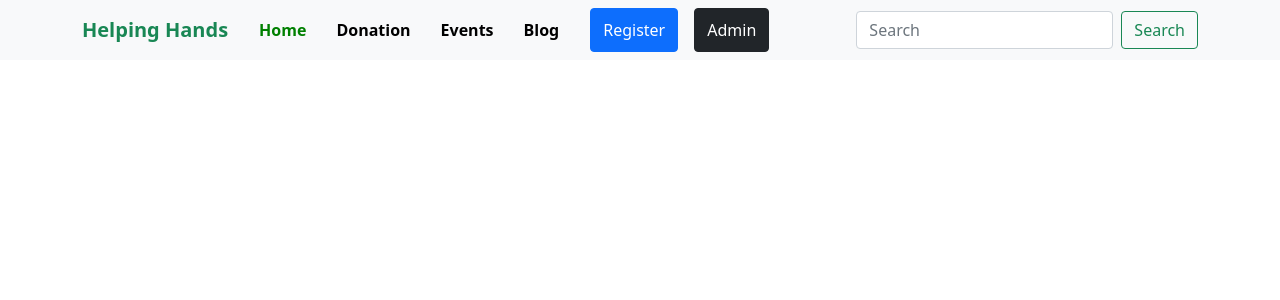
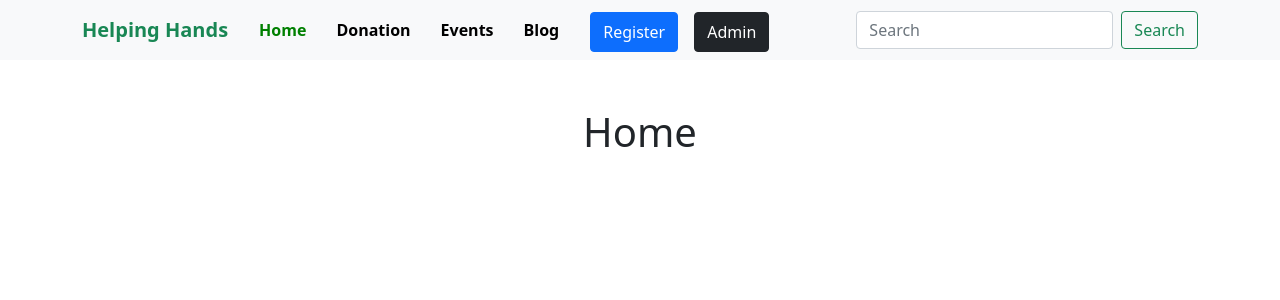
Before and after one commit to FahamidulDipro/helping-hands, a React (Create React App) app: page / in a window 1280 px wide. Shown: the top 300 px of the page. Built offline with nearby package versions, Linux system fonts and the light colour scheme.

Commit message:
Route setup for different components

```diff
--- a/src/App.js
+++ b/src/App.js
@@ -1,11 +1,25 @@
 import "./App.css";
 import "bootstrap/dist/css/bootstrap.min.css";
 import Navigation from "./components/Navigation/Navigation";
+import { Route, Routes } from "react-router-dom";
+import Home from "./components/Home/Home";
+import Donation from "./components/Donation/Donation";
+import Events from "./components/Events/Events";
+import Blog from "./components/Blog/Blog";
+import NotFound from "./components/NotFound/NotFound";
 
 function App() {
   return (
     <div className="App">
       <Navigation></Navigation>
+      <Routes>
+        <Route path="/" element={<Home></Home>}></Route>
+        <Route path="/home" element={<Home></Home>}></Route>
+        <Route path="/donation" element={<Donation></Donation>}></Route>
+        <Route path="/events" element={<Events></Events>}></Route>
+        <Route path="/blog" element={<Blog></Blog>}></Route>
+        <Route path="*" element={<NotFound></NotFound>}></Route>
+      </Routes>
     </div>
   );
 }
--- /dev/null
+++ b/src/components/Blog/Blog.js
@@ -0,0 +1,11 @@
+import React from 'react';
+
+const Blog = () => {
+    return (
+        <div className='mt-5'>
+            <h1>Blog</h1>
+        </div>
+    );
+};
+
+export default Blog;
--- /dev/null
+++ b/src/components/Donation/Donation.js
@@ -0,0 +1,11 @@
+import React from 'react';
+
+const Donation = () => {
+    return (
+        <div className='mt-5'>
+            <h1>Donation</h1>
+        </div>
+    );
+};
+
+export default Donation;
--- /dev/null
+++ b/src/components/Events/Events.js
@@ -0,0 +1,11 @@
+import React from 'react';
+
+const Events = () => {
+    return (
+        <div className='mt-5'>
+            <h1>Events</h1>
+        </div>
+    );
+};
+
+export default Events;
--- /dev/null
+++ b/src/components/Home/Home.js
@@ -0,0 +1,11 @@
+import React from 'react';
+
+const Home = () => {
+    return (
+        <div className='mt-5'>
+            <h1>Home</h1>
+        </div>
+    );
+};
+
+export default Home;
--- a/src/components/Navigation/Navigation.css
+++ b/src/components/Navigation/Navigation.css
@@ -6,6 +6,10 @@
   margin-right: 15px;
   margin-top: 10px;
   margin-bottom: 10px;
+  transition: 0.3s ease;
+}
+.link:hover {
+  color: green;
 }
 .active-link {
   color: green;
@@ -16,3 +20,6 @@
   margin-top: 10px;
   margin-bottom: 10px;
 }
+.active-link:hover {
+  color: green;
+}
--- a/src/components/Navigation/Navigation.js
+++ b/src/components/Navigation/Navigation.js
@@ -6,7 +6,7 @@ const Navigation = () => {
     return (
         <Navbar bg="light" expand="lg">
         <Container >
-          <Navbar.Brand to="#" className='fw-bold text-success'>Helping Hands</Navbar.Brand>
+          <Navbar.Brand to="#" ><NavLink to="/" className='fw-bold text-success text-decoration-none'>Helping Hands</NavLink></Navbar.Brand>
           <Navbar.Toggle aria-controls="navbarScroll" />
           <Navbar.Collapse id="navbarScroll" >
             <Nav
@@ -25,8 +25,8 @@ const Navigation = () => {
               <NavLink to="/blog" className={({isActive})=>isActive?'active-link':'link'}>
                 Blog
               </NavLink>
-              <Button className='mx-3'>Register</Button>
-              <Button variant='dark'>Admin</Button>
+              <Button className='mx-3 mt-1'>Register</Button>
+              <Button variant='dark mt-1'>Admin</Button>
             </Nav>
             <Form className="d-flex">
               <FormControl
--- /dev/null
+++ b/src/components/NotFound/NotFound.js
@@ -0,0 +1,11 @@
+import React from 'react';
+
+const NotFound = () => {
+    return (
+        <div className='mt-5'>
+            <h1><span className='text-danger'>404</span> Not Found!</h1>
+        </div>
+    );
+};
+
+export default NotFound;
```
